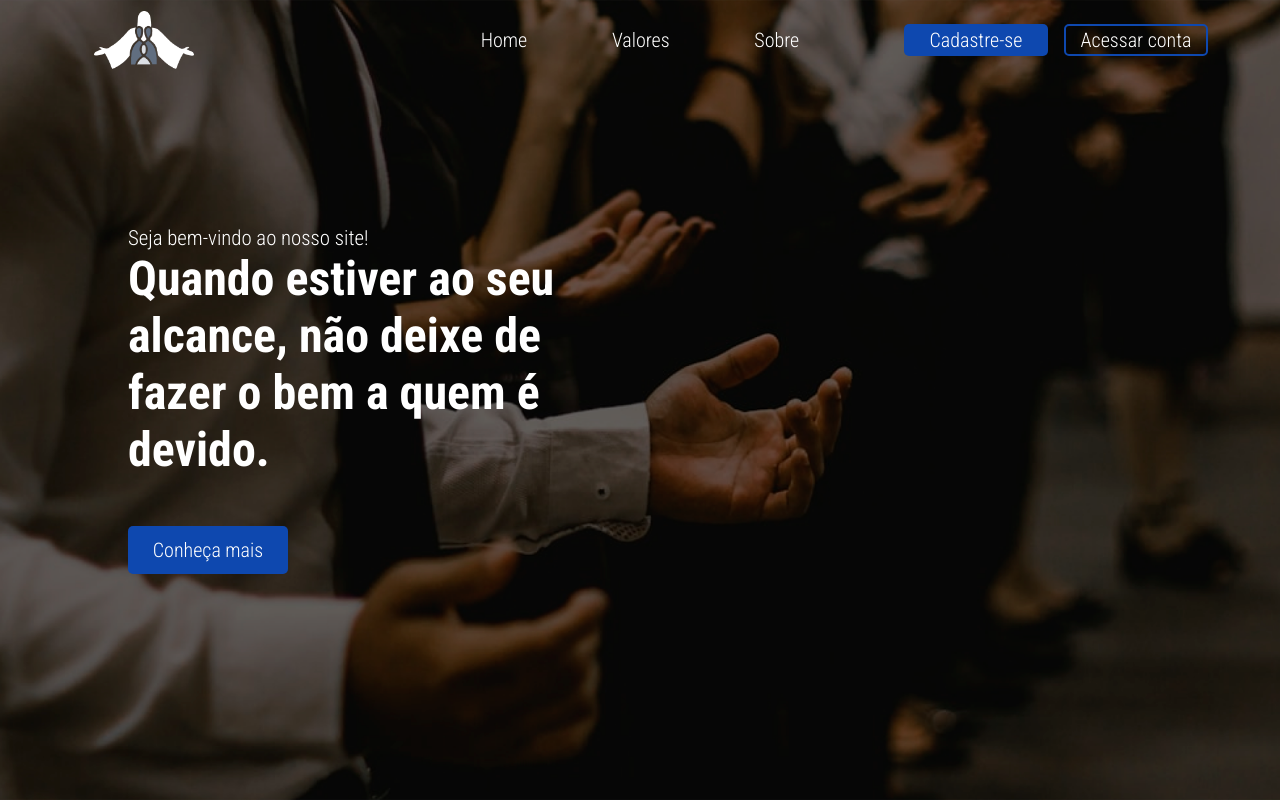
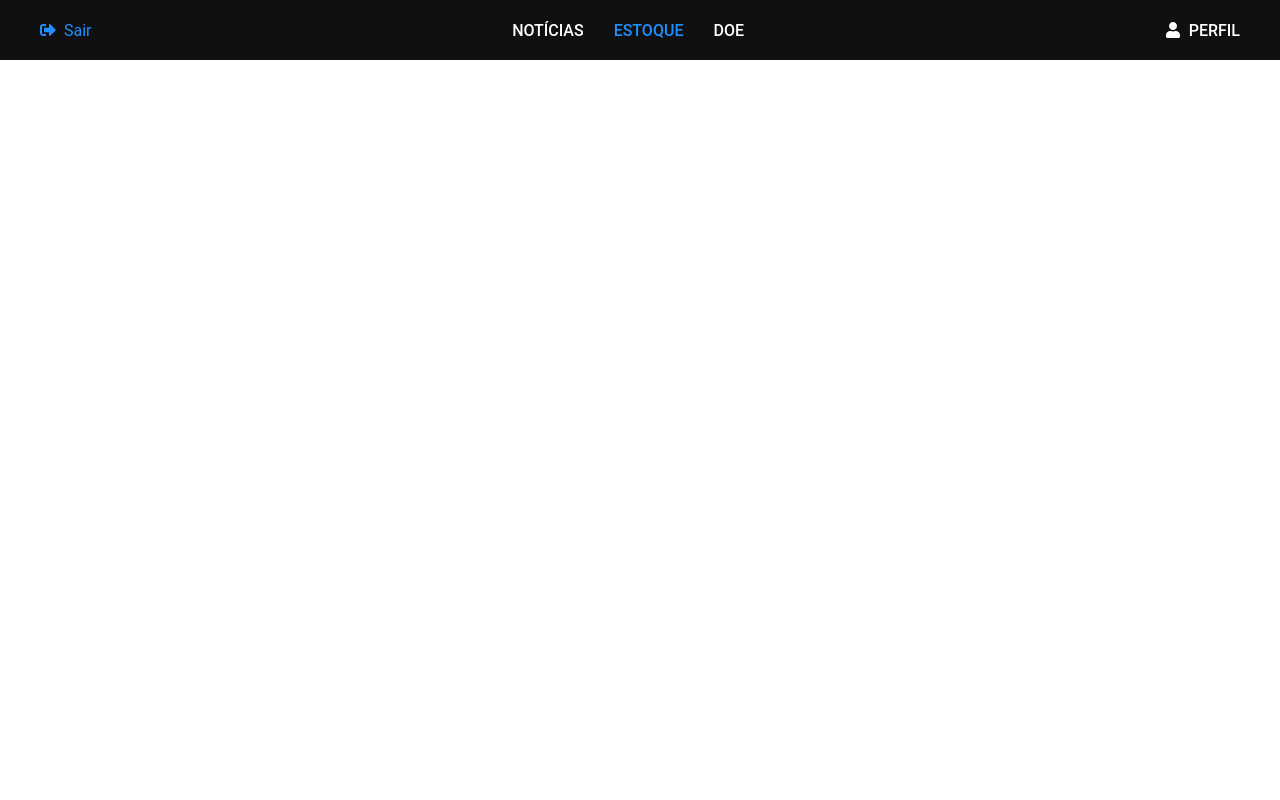
Before and after one commit to JesusIsKing-Tech/Jk-FrontEnd2.0, a React (Vite) app: page /estoque in a window 1280 px wide. Shown: the top 800 px of the page. Built offline with nearby package versions, Linux system fonts and the light colour scheme.

Commit message:
header e rotas

```diff
--- a/package.json
+++ b/package.json
@@ -12,6 +12,8 @@
   "dependencies": {
     "react": "^18.3.1",
     "react-dom": "^18.3.1",
+    "react-icons": "^5.4.0",
+    "react-router-dom": "^7.1.5",
     "styled-components": "^6.1.13"
   },
   "devDependencies": {
--- /dev/null
+++ b/src/components/headerLogado/headerLogado.jsx
@@ -0,0 +1,35 @@
+import { HeaderContainer, NavLinks, NavLink, LogoutButton, ProfileSection, HeaderWrapper } from "./styleHeaderLogado";
+import { FaSignOutAlt, FaUser } from "react-icons/fa";
+
+function HeaderLogado() {
+    return (
+        <HeaderContainer>
+            <HeaderWrapper>
+                {/* Botão de Sair */}
+                <LogoutButton>
+                    <FaSignOutAlt /> Sair
+                </LogoutButton>
+
+                {/* Links Centrais */}
+                <NavLinks>
+                    <NavLink to="/noticias" className={({ isActive }) => (isActive ? "active" : "")}>
+                        Notícias
+                    </NavLink>
+                    <NavLink to="/estoque" className={({ isActive }) => (isActive ? "active" : "")}>
+                        Estoque
+                    </NavLink>
+                    <NavLink to="/doe" className={({ isActive }) => (isActive ? "active" : "")}>
+                        Doe
+                    </NavLink>
+                </NavLinks>
+
+                {/* Perfil à Direita */}
+                <ProfileSection>
+                    <FaUser /> Perfil
+                </ProfileSection>
+            </HeaderWrapper>
+        </HeaderContainer>
+    );
+}
+
+export default HeaderLogado;
--- /dev/null
+++ b/src/components/headerLogado/styleHeaderLogado.js
@@ -0,0 +1,64 @@
+import styled from "styled-components";
+import { NavLink as RouterNavLink } from "react-router-dom"; // Importando NavLink do React Router
+
+export const HeaderContainer = styled.div`
+  display: flex;
+  justify-content: space-between;
+  align-items: center;
+  background-color: #101010;
+  padding: 10px 20px;
+  color: #fff;
+  height: 60px;
+`;
+
+export const HeaderWrapper = styled.div`
+  display: flex;
+  justify-content: space-between;
+  width: 100%;
+  max-width: 1200px;
+  margin: 0 auto;
+`;
+
+export const NavLinks = styled.div`
+  display: flex;
+  gap: 30px;
+`;
+
+export const NavLink = styled(RouterNavLink)`
+  text-decoration: none;
+  color: #fff;
+  font-weight: 500;
+  text-transform: uppercase;
+
+  &.active {
+    color: #1e90ff; /* Destaque para o link ativo */
+  }
+
+  &:hover {
+    color: #1e90ff;
+  }
+`;
+
+export const LogoutButton = styled.button`
+  display: flex;
+  align-items: center;
+  gap: 8px;
+  background: none;
+  border: none;
+  color: #1e90ff;
+  font-size: 16px;
+  cursor: pointer;
+
+  &:hover {
+    color: #1c86ee;
+  }
+`;
+
+export const ProfileSection = styled.div`
+  display: flex;
+  align-items: center;
+  gap: 8px;
+  color: #fff;
+  font-weight: 500;
+  text-transform: uppercase;
+`;
--- a/src/main.jsx
+++ b/src/main.jsx
@@ -1,11 +1,22 @@
-import { StrictMode } from 'react'
-import { createRoot } from 'react-dom/client'
-import GlobalStyles  from './styles/globalStyles'
-import Home from './pages/home/home'
+import { StrictMode } from "react";
+import { createRoot } from "react-dom/client";
+import { BrowserRouter as Router, Routes, Route } from "react-router-dom";
+import GlobalStyles from "./styles/globalStyles";
+import Home from "./pages/home/home";
+import Estoque from "./pages/estoque/estoque";
+// import Noticias from "./pages/noticias/noticias";
+// import Doe from "./pages/doe/doe";
 
-createRoot(document.getElementById('root')).render(
+createRoot(document.getElementById("root")).render(
   <StrictMode>
-    <GlobalStyles />
-    <Home />
-  </StrictMode>,
-)
+    <Router>
+      <GlobalStyles />
+      <Routes>
+        <Route path="/" element={<Home />} />
+        {/* <Route path="/noticias" element={<Noticias />} /> */}
+        <Route path="/estoque" element={<Estoque />} />
+        {/* <Route path="/doe" element={<Doe />} /> */}
+      </Routes>
+    </Router>
+  </StrictMode>
+);
--- /dev/null
+++ b/src/pages/estoque/estoque.jsx
@@ -0,0 +1,11 @@
+import HeaderLogado from "../../components/headerLogado/headerLogado";
+
+function Estoque() {
+    return (
+        <>
+            <HeaderLogado />
+        </>
+    );
+}
+
+export default Estoque;
```
Also changed, not shown: src/pages/estoque/estoqueStyle.js (added), 1 other file (tests, documents, lock files or other folders).
